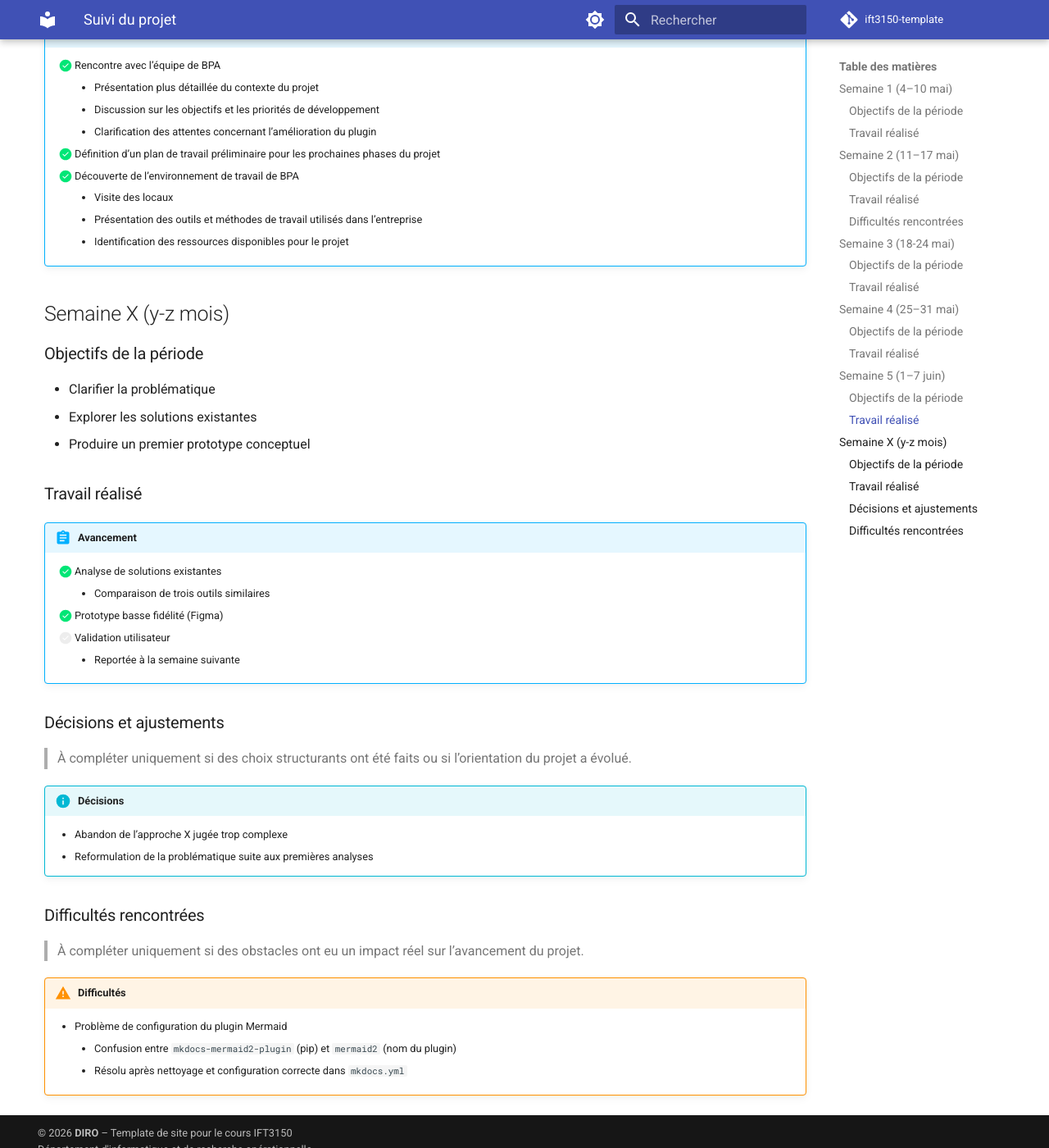
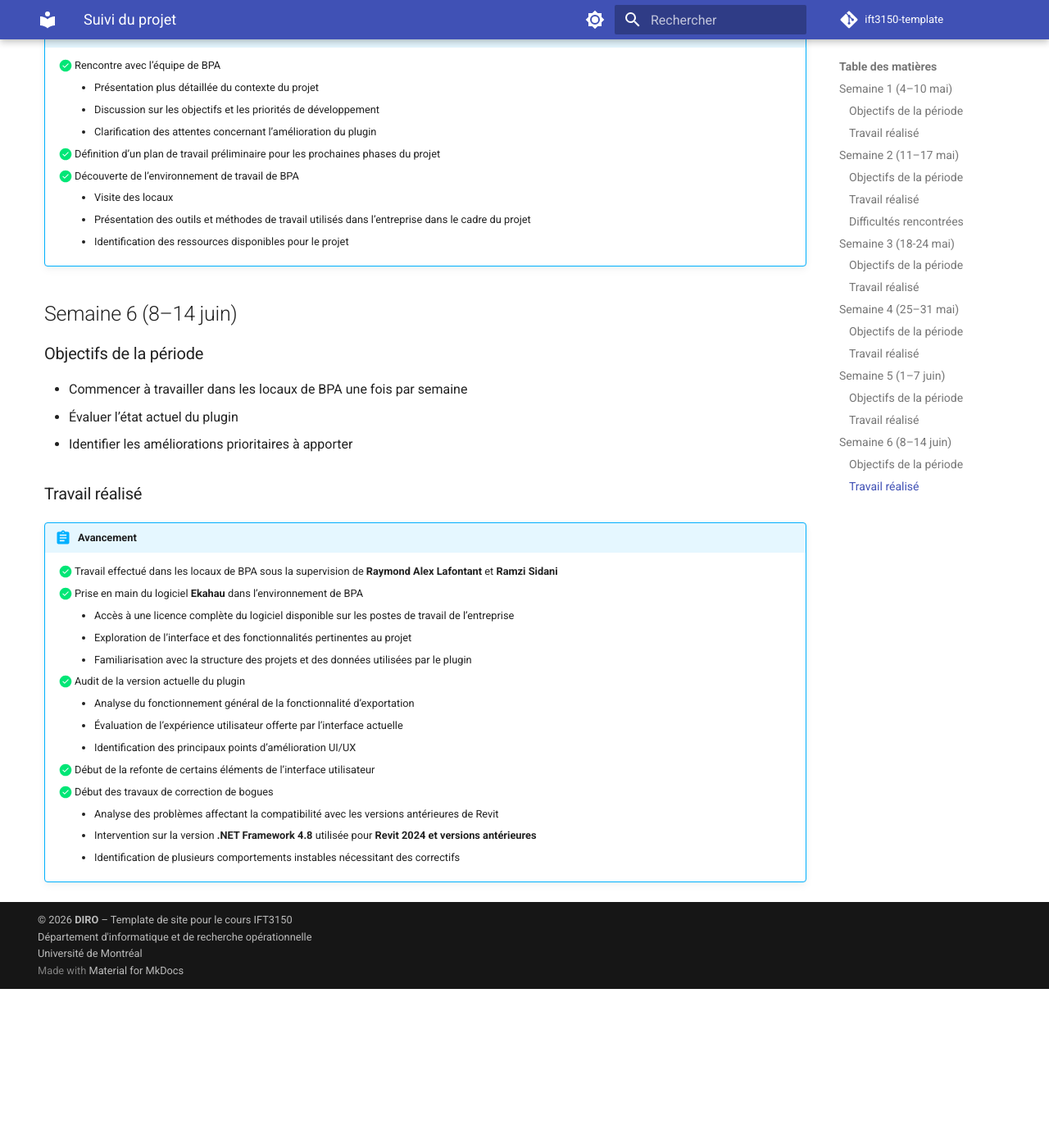
Before and after one commit to tidjanioff/ift3150-suivi, an MkDocs documentation site: the page built from docs/suivi.md, in a window 1280 px wide and 1400 px high, scrolled down 3215 px. Shown: the whole window at 82% size. Built offline with MkDocs 1.6.1 and Material for MkDocs 9.7.7, drawn with Linux system fonts in a browser that asks for light colours; emoji names are drawn with the system emoji font; comment, search, counter and statistics services are not loaded; after the commit the page ends 4421 px from its top, so only the background shows below that.

Commit message:
Semaine 6: suivi

```diff
--- a/docs/suivi.md
+++ b/docs/suivi.md
@@ -124,10 +124,37 @@ title: Suivi du projet
     - [x] Définition d’un plan de travail préliminaire pour les prochaines phases du projet
     - [x] Découverte de l’environnement de travail de BPA
         - Visite des locaux
-        - Présentation des outils et méthodes de travail utilisés dans l’entreprise
+        - Présentation des outils et méthodes de travail utilisés dans l’entreprise dans le cadre du projet
         - Identification des ressources disponibles pour le projet
 
-## Semaine X (y-z mois)
+
+## Semaine 6 (8–14 juin)
+
+### Objectifs de la période
+- Commencer à travailler dans les locaux de BPA une fois par semaine
+- Évaluer l’état actuel du plugin
+- Identifier les améliorations prioritaires à apporter
+
+### Travail réalisé
+
+!!! abstract "Avancement"
+    - [x] Travail effectué dans les locaux de BPA sous la supervision de **Raymond Alex Lafontant** et **Ramzi Sidani**
+    - [x] Prise en main du logiciel **Ekahau** dans l’environnement de BPA
+        - Accès à une licence complète du logiciel disponible sur les postes de travail de l’entreprise
+        - Exploration de l’interface et des fonctionnalités pertinentes au projet
+        - Familiarisation avec la structure des projets et des données utilisées par le plugin
+    - [x] Audit de la version actuelle du plugin
+        - Analyse du fonctionnement général de la fonctionnalité d’exportation
+        - Évaluation de l’expérience utilisateur offerte par l’interface actuelle
+        - Identification des principaux points d’amélioration UI/UX
+    - [x] Début de la refonte de certains éléments de l’interface utilisateur
+    - [x] Début des travaux de correction de bogues
+        - Analyse des problèmes affectant la compatibilité avec les versions antérieures de Revit
+        - Intervention sur la version **.NET Framework 4.8** utilisée pour **Revit 2024 et versions antérieures**
+        - Identification de plusieurs comportements instables nécessitant des correctifs
+
+
+<!-- ## Semaine X (y-z mois)
 
 ### Objectifs de la période
 - Clarifier la problématique
@@ -161,4 +188,4 @@ title: Suivi du projet
     - Problème de configuration du plugin Mermaid
         - Confusion entre `mkdocs-mermaid2-plugin` (pip)
           et `mermaid2` (nom du plugin)
-        - Résolu après nettoyage et configuration correcte dans `mkdocs.yml`
+        - Résolu après nettoyage et configuration correcte dans `mkdocs.yml` -->
```
Also changed, not shown: site/search/search_index.json, site/sitemap.xml, site/suivi/index.html, 1 other file.
